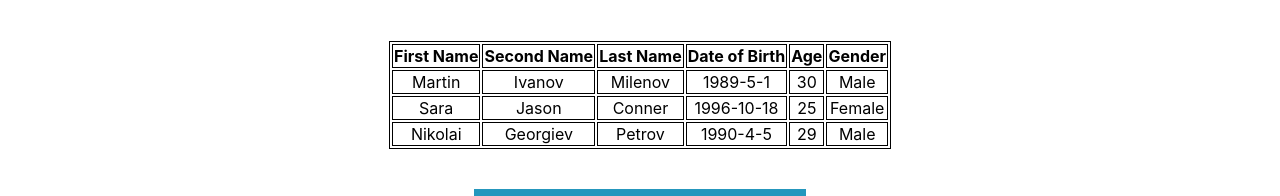
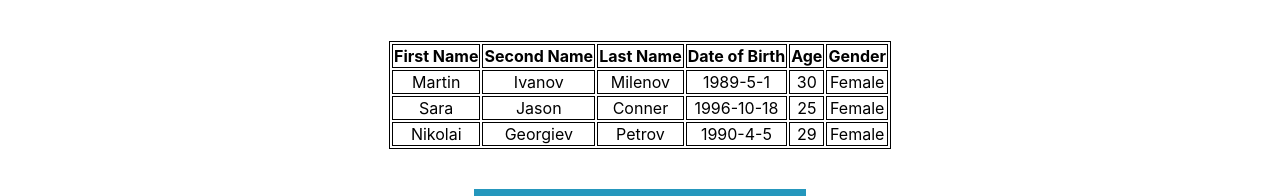
Before and after one commit to martinMilenov/table, a React (Create React App) app: page /list in a window 1280 px wide. Shown: the part 187-383 px from the top of the page. Built offline with nearby package versions, Linux system fonts and the light colour scheme.

Commit message:
new functionality

```diff
--- a/package.json
+++ b/package.json
@@ -31,5 +31,8 @@
       "last 1 firefox version",
       "last 1 safari version"
     ]
+  },
+  "devDependencies": {
+    "redux-devtools-extension": "^2.13.8"
   }
 }
--- a/src/pages/Create/actions.js
+++ b/src/pages/Create/actions.js
@@ -1,6 +1,8 @@
 export const actionTypes = {
-    SET_FIELD: Symbol("SET_FIELD")
+    SET_FIELD: Symbol("SET_FIELD"),
+    CLEAR_FIELD: Symbol("CLEAR_FIELD")
 }
+
 
 export  const setField = (params) => {
     return {
@@ -9,3 +11,9 @@ export  const setField = (params) => {
         value: params.value
     }
 }
+
+export const clearField = () => {
+    return {
+        type: actionTypes.CLEAR_FIELD
+    }
+}
--- a/src/pages/Create/defaultState.js
+++ b/src/pages/Create/defaultState.js
@@ -4,5 +4,5 @@ export default {
     lastName: '',
     dateOfBirth: '',
     age: '',
-    gender: 'f'
+    gender: ''
 }
--- a/src/pages/Create/index.js
+++ b/src/pages/Create/index.js
@@ -1,7 +1,8 @@
 import React, { Component } from 'react';
-import {withRouter} from 'react-router-dom';
-import {connect} from 'react-redux';
-import {setField} from './actions';
+import { withRouter } from 'react-router-dom';
+import { connect } from 'react-redux';
+import { setField } from './actions';
+import { add } from '../List/actions';
 
 
 class Create extends Component {
@@ -16,6 +17,15 @@ class Create extends Component {
     }
 
     handleAddData = () => {
+        this.props.add({
+            firstName: this.props.firstName,
+            secondName: this.props.secondName,
+            lastName: this.props.lastName,
+            dateOfBirth: new Date(this.props.dateOfBirth),
+            age: this.props.age,
+            gender: this.props.gender
+        })
+
         let { history } = this.props;
         history.push({
             pathname: '/list'
@@ -56,7 +66,9 @@ const mapStateToProps = (state) => {
 }
 
 const mapDispatchToProps = {
-    setField
+    setField,
+    add,
+
 }
 
 export default connect(mapStateToProps, mapDispatchToProps)( withRouter(Create));
--- a/src/pages/Create/reducer.js
+++ b/src/pages/Create/reducer.js
@@ -16,6 +16,9 @@ const createForm = (state = defaultState, action) => {
         state[action.key] = action.value;
         return state;
     }
+    case actionTypes.CLEAR_FIELD: {
+        state = defaultState;
+    }
     default: {
       return state;
     }
--- a/src/pages/List/actions.js
+++ b/src/pages/List/actions.js
@@ -1,9 +1,15 @@
 export const actionTypes =  {
-    ADD_MOCK: Symbol("ADD_MOCK")
+    ADD: Symbol("ADD")
 }
 
-export const addMock = () => {
+export const add = (params) => {
     return {
-        type: actionTypes.ADD_MOCK
+        type: actionTypes.ADD,
+        firstName: params.firstName,
+        secondName: params.secondName,
+        lastName: params.lastName,
+        dateOfBirth: params.dateOfBirth,
+        age: params.age,
+        gender: params.gender
     }
 }
--- a/src/pages/List/index.js
+++ b/src/pages/List/index.js
@@ -2,11 +2,11 @@ import React, {Component} from "react";
 import Grid from '../../components/Grid'
 import {withRouter} from 'react-router-dom';
 import {connect} from 'react-redux';
-import {addMock} from './actions';
+import {clearField} from '../Create/actions';
 
 
 const dataMapper = {
-    gender: (value) => { return value==='M' ? 'Male' : 'Female'  },
+    gender: (value) => { return value==='m' ? 'Male' : 'Female'  },
     dateOfBirth: (value) => {return `${value.getFullYear()}-${value.getMonth()+1}-${value.getDate()}`}
 }
 
@@ -56,11 +56,11 @@ class List extends Component {
     }
 
     handleAddtoList = () => {
-        // let { history } = this.props;
-        // history.push({
-        //     pathname: '/add'
-        // });
-        this.props.addMock();
+        let { history } = this.props;
+        history.push({
+            pathname: '/add'
+        });
+        this.props.clearField();
     }
 
     render() {
@@ -81,12 +81,13 @@ class List extends Component {
 
 const mapStateToProps =(state) => {
     return {
-        users: state.list.users
+        users: state.list.users,
+
     };
 }
 
 const mapDispatchToProps = {
-    addMock
+    clearField,
 }
 
 export default connect(mapStateToProps, mapDispatchToProps)(withRouter(List));
--- a/src/pages/List/reducer.js
+++ b/src/pages/List/reducer.js
@@ -3,21 +3,21 @@ import { actionTypes }  from './actions';
 
 const list = (state = defaultState, action) => {
     switch (action.type) {
-      case actionTypes.ADD_MOCK: {
-        state = {
+      case actionTypes.ADD: {
+          state = {
             users: [
                 ...state.users,
                 {
-                    firstName: "Sara",
-                    secondName: "Jason",
-                    lastName: "Conner",
-                    age: 25,
-                    gender: "F",
-                    dateOfBirth: new Date("1996-10-18")
+                    firstName: action.firstName,
+                    secondName: action.secondName,
+                    lastName: action.lastName,
+                    dateOfBirth: action.dateOfBirth,
+                    age: action.age,
+                    gender: action.gender
                 }
             ]
-        };
-        return state;
+          }
+          return state;
       }
       default: {
         return state;
--- a/src/store.js
+++ b/src/store.js
@@ -1,5 +1,13 @@
 import { createStore } from "redux";
 import rootReducer from "./reducer";
-const store = createStore(rootReducer);
+
+
+
+const store = createStore(
+    rootReducer,
+    // composeWithDevTools(),
+    window.__REDUX_DEVTOOLS_EXTENSION__ && window.__REDUX_DEVTOOLS_EXTENSION__({
+    serialize: true
+  }));
 window.storage = store;
 export default store;
```
Also changed, not shown: 1 other file (tests, documents, lock files or other folders).
